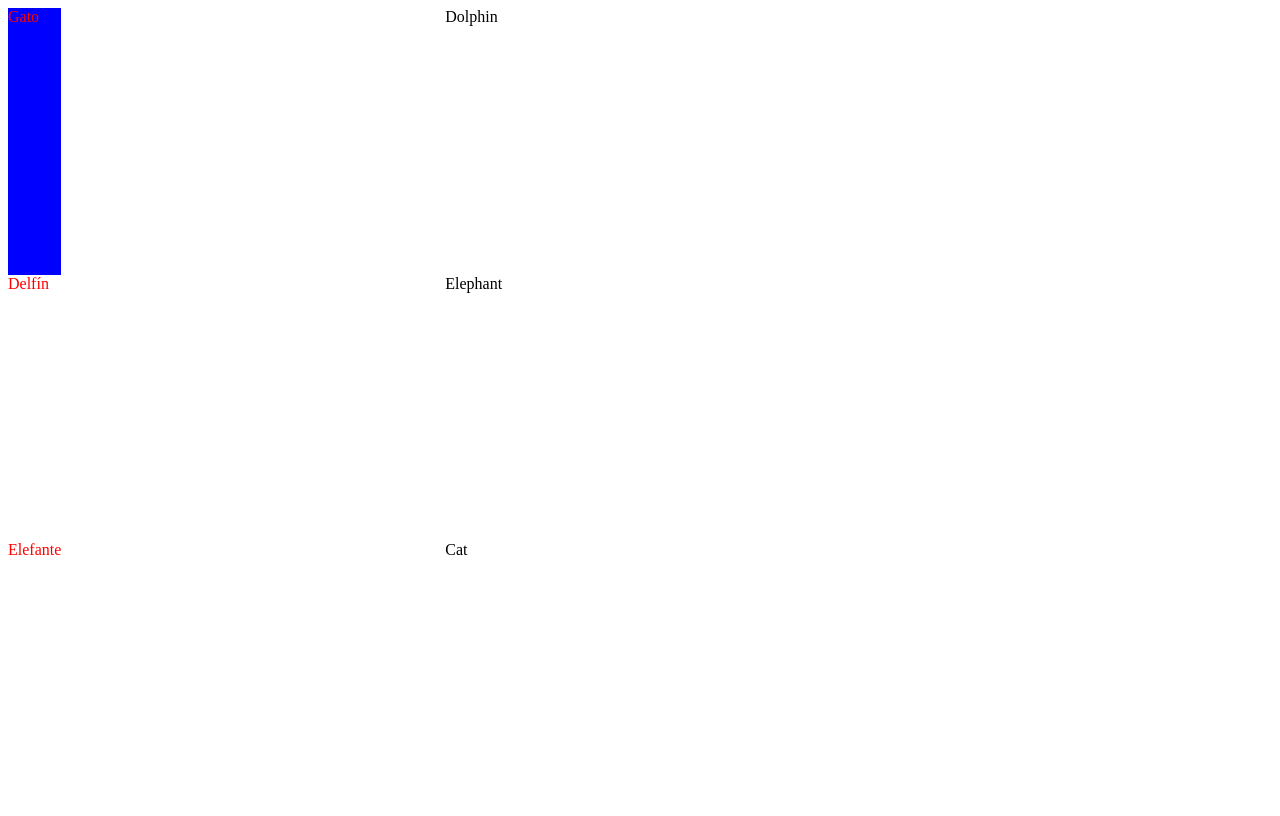
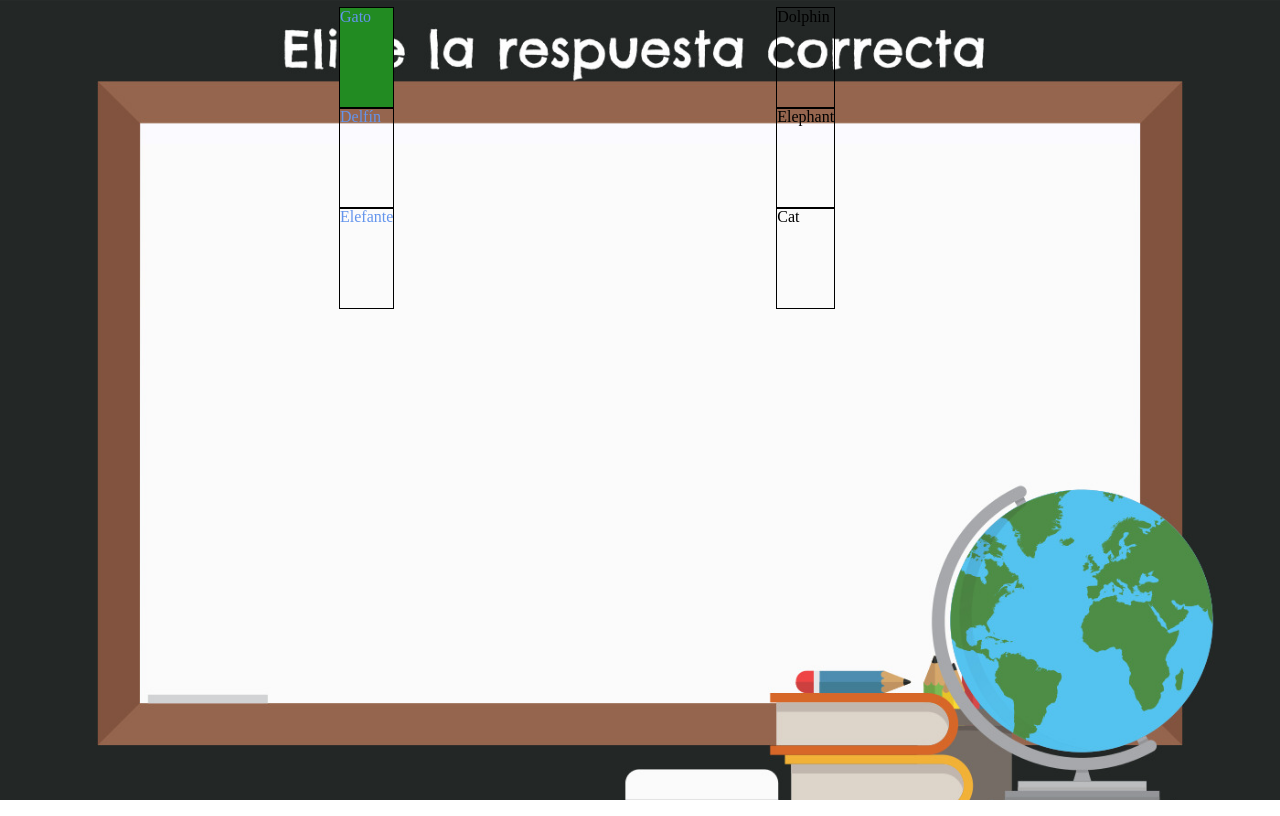
Before and after one commit to DANISUVE/ColumnasVue, a plain HTML site: page index.html in a window 1280 px wide. Both pictures are taken after a click on the element "Gato". Drawn offline with nearby package versions, Linux system fonts and the light colour scheme.

Commit message:
Con fondo

```diff
--- a/app.js
+++ b/app.js
@@ -26,8 +26,9 @@ Vue.component('column', {
 let app = new Vue({
     el: '#container',
     data: {
+        //Le asignamos la misma llave a la respuesta correcta
         questions: [{ key: 1, content: 'Gato' }, { key: 2, content: 'Delfín' }, { key: 3, content: 'Elefante' }],
-        answers: [{ key: 4, content: 'Dolphin' }, { key: 5, content: 'Elephant' }, { key: 6,content: 'Cat' }],
+        answers: [{ key: 2, content: 'Dolphin' }, { key: 3, content: 'Elephant' }, { key: 1, content: 'Cat' }],
         matched: [],
         firstClicked: null,
         secondClicked: null
@@ -37,18 +38,27 @@ let app = new Vue({
     }
 })
 
-let cosasPresionadas = []
-// Querán redefinir esto desde 0, para que no se pierdan.
+
+let columnsClicked = []
 function clickedEvent(e) {
-    cosasPresionadas.push({ elem: e[0], id: e[1] })
-    if (cosasPresionadas.length < 3) {
-        cosasPresionadas.map(column => {
-            return column.elem.style.backgroundColor = "blue"
-        })
+    columnsClicked.push({ elem: e[0], id: e[1] })
+    elem1 = columnsClicked[0]
+    elem2 = columnsClicked[1]
+    if (columnsClicked.length < 3) {
+        elem1.elem.style.backgroundColor = "forestgreen"
+        if(columnsClicked.length === 2){
+            if(elem1.id === elem2.id){
+                elem2.elem.style.backgroundColor = "forestgreen"
+            }
+            else{
+                elem2.elem.style.backgroundColor = "red"
+            }
+        }
     } else {
-        cosasPresionadas.map(column => {
+        columnsClicked.map(column => {
             return column.elem.style.backgroundColor = "white"
         })
-        cosasPresionadas.length = 0
+        columnsClicked = []
     }
+
 }
--- a/index.html
+++ b/index.html
@@ -1,12 +1,24 @@
 <!DOCTYPE html>
 <html lang="en">
 <head>
+  <title>
+    Column Matching
+  </title>
     <meta charset="UTF-8">
     <meta name="viewport" content="width=device-width, initial-scale=1.0">
     <meta http-equiv="X-UA-Compatible" content="ie=edge">
     <link rel="stylesheet" href="main.css">
     <script src="https://cdn.jsdelivr.net/npm/vue/dist/vue.js"></script>
     <title>Match columns</title>
+    <style>
+body {
+	background-image: url("Untitled.jpg");
+        background-repeat:no-repeat;
+       background-size:cover;
+}
+
+</style>
+
 </head>
 <body>
     <div id="container">
--- a/main.css
+++ b/main.css
@@ -1,18 +1,27 @@
 #container{
+  width: 600px;
+    margin-left: auto;
+    margin-right: auto;
     display: flex;
-    height: 100vh;
+    height: 300px;
 }
 
 .column{
     display: flex;
     flex-direction: column;
+
 }
 
 .column:first-of-type{
     margin-right: 30vw;
-    color: red;
+    color: cornflowerblue;
 }
 
+/* .column-element{
+    flex-basis: 50vh;
+    outline: 2px solid black;
+} */
 .column-element{
-    flex-basis: 50vh;
+    flex-basis: 20vh;
+    outline: 1.5px solid black;
 }
```
Also changed, not shown: Untitled.jpg (added).
